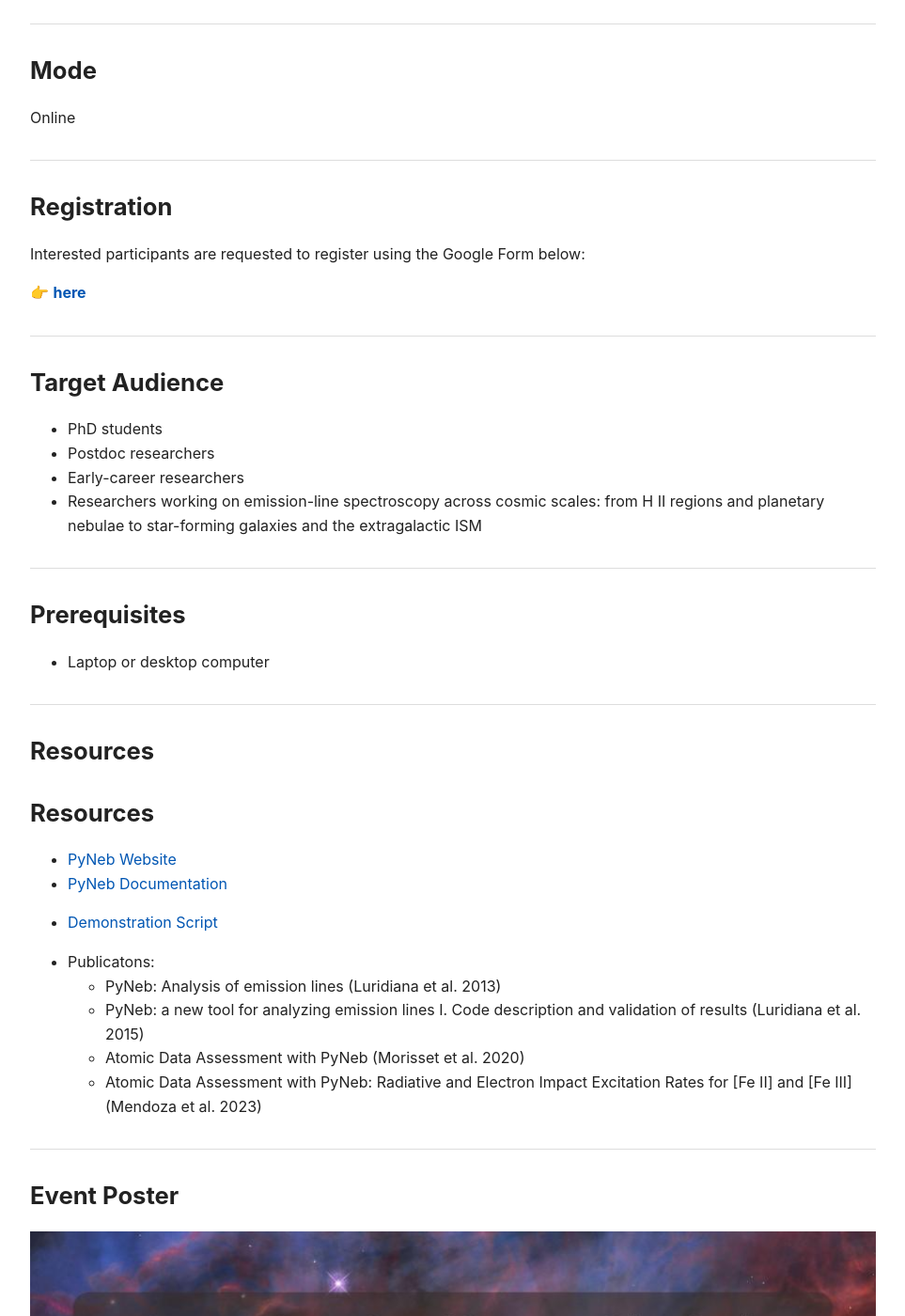
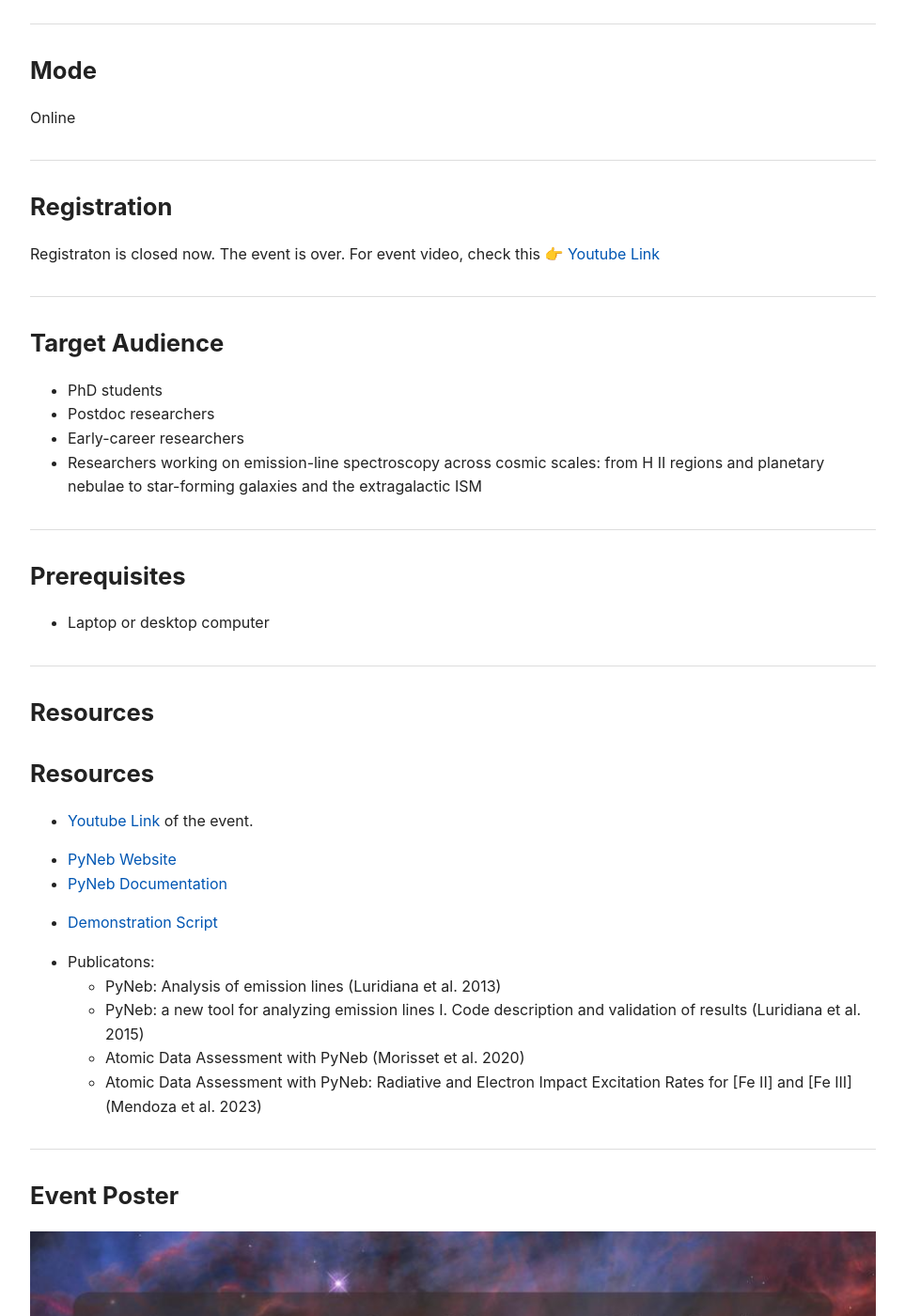
Before and after one commit to indianastronomers/indianastronomers.github.io, a Jekyll site: the page built from events/2026-02-19-workshop-PyNeb.md, in a window 1280 px wide and 1400 px high, scrolled down 1720 px. Shown: the whole window at 94% size, without its empty margins (158-1121 px from the left). Built offline with Jekyll 4.4.1, drawn with Linux system fonts in a browser that asks for light colours.

Commit message:
Update registration information for PyNeb workshop
Updated registration status and removed registration link.

```diff
--- a/events/2026-02-19-workshop-PyNeb.md
+++ b/events/2026-02-19-workshop-PyNeb.md
@@ -75,10 +75,7 @@ Online
 ---
 
 ## Registration
-
-Interested participants are requested to register using the Google Form below:
-
-👉 **[here](https://docs.google.com/forms/d/1AZ5VU2KOIGI9My-5t_wWwqm1mte9tT0ty18UmOMMfQM/edit)**
+Registraton is closed now. The event is over. For event video, check this 👉 [Youtube Link](https://www.youtube.com/watch?v=-CCcm9uD3sY)
 
 ---
 
@@ -100,6 +97,7 @@ Interested participants are requested to register using the Google Form below:
 ## Resources
 
 ## Resources
+- [Youtube Link](https://www.youtube.com/watch?v=-CCcm9uD3sY) of the event.
 
 - [PyNeb Website](https://research.iac.es/proyecto/PyNeb/)
 - [PyNeb Documentation](https://github.com/Morisset/PyNeb_devel/tree/master/docs)
```
